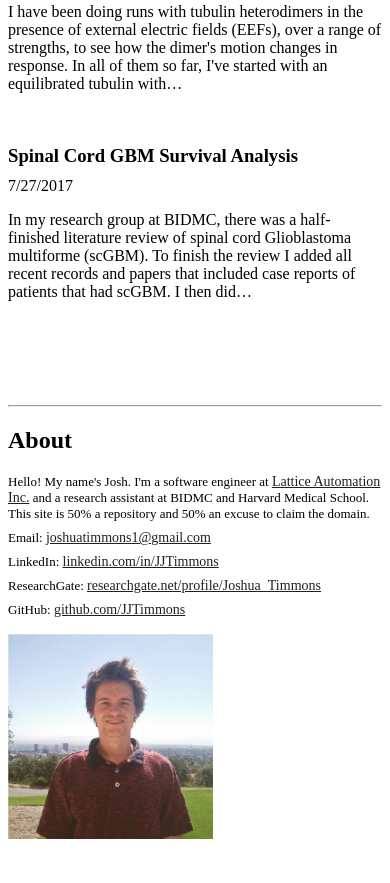
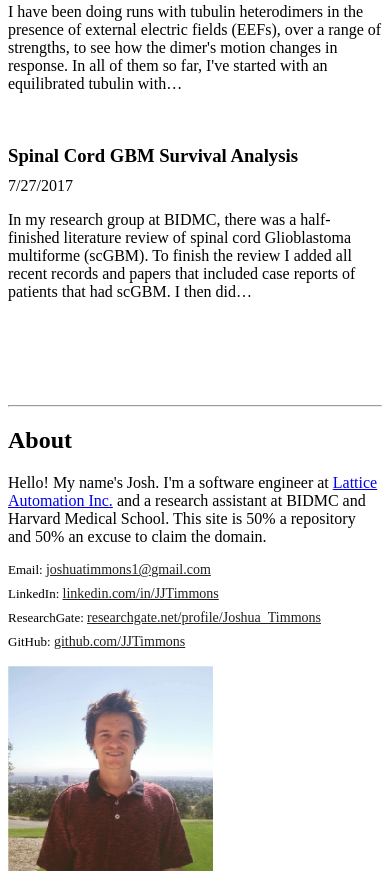
Before and after one commit to jjti/personal-site, a Gatsby site: page /blog in a window 390 px wide. Shown: the part 921-1804 px from the top of the page. Before the commit the page ends 1772 px from the top, so only its background shows below. Built offline with nearby package versions, Linux system fonts and the light colour scheme; Gatsby itself is replaced by a stand-in of ours; some packages are replaced by stand-ins of ours.

Commit message:
increase in font and heading size

```diff
--- a/src/components/Footer.jsx
+++ b/src/components/Footer.jsx
@@ -13,21 +13,20 @@
 				<div className="footer-row">
 					<div id="footer-left">
 						<div>
+							<p>
+								Hello! My name's Josh. I'm a software engineer
+								at{" "}
+								<a href="http://latticeautomation.com/">
+									Lattice Automation Inc.
+								</a>{" "}
+								and a research assistant at BIDMC and Harvard
+								Medical School. This site is 50% a repository
+								and 50% an excuse to claim the domain.
+							</p>
 							<ul
 								id="footer-social-list"
 								style={{ marginLeft: 0 }}
 							>
-								<li>
-									Hello! My name's Josh. I'm a software
-									engineer at{" "}
-									<a href="http://latticeautomation.com/">
-										Lattice Automation Inc.
-									</a>{" "}
-									and a research assistant at BIDMC and
-									Harvard Medical School. This site is 50% a
-									repository and 50% an excuse to claim the
-									domain.
-								</li>
 								<li>
 									{"Email: "}
 									<a
--- a/src/pages/Publications.css
+++ /dev/null
@@ -1,10 +0,0 @@
-ul {
-	margin-bottom: 60px;
-	padding-left: 5%;
-}
-
-li {
-	font-size: 18px;
-	line-height: 26px;
-	margin-bottom: 24px;
-}
--- a/src/pages/index.css
+++ b/src/pages/index.css
@@ -1,3 +1,13 @@
+html {
+  box-sizing: border-box;
+  font-family: -apple-system, BlinkMacSystemFont, Segoe UI, Roboto, Oxygen,
+    Ubuntu, Cantarell, Fira Sans, Droid Sans, Helvetica Neue, sans-serif;
+  font-weight: 400;
+  font-style: normal;
+  -webkit-font-smoothing: antialiased;
+  font-smooth: always;
+}
+
 body {
   color: #202020;
   font-family: sans-serif;
@@ -10,6 +20,17 @@
   font-family: sans-serif;
   font-weight: 600;
   text-decoration: none;
+}
+
+ul {
+  margin-bottom: 60px;
+  padding-left: 5%;
+}
+
+li {
+  font-size: 20px;
+  line-height: 26px;
+  margin-bottom: 24px;
 }
 
 header {
@@ -37,6 +58,13 @@
   width: 100%;
 }
 
+h1 {
+  font-size: 60px;
+  font-weight: 700;
+  margin-bottom: 15px;
+  margin-top: 0px;
+}
+
 h2 {
   font-size: 32px;
   font-weight: 700;
@@ -61,9 +89,9 @@
 
 p,
 button {
-  font-size: 17px;
+  font-size: calc(16px + 0.2vw);
   font-weight: 300;
-  line-height: 1.4;
+  line-height: 1.7;
   margin-bottom: 30px;
 }
 
@@ -103,7 +131,7 @@
   }
 
   li {
-    font-size: 15px !important;
+    font-size: 16px !important;
   }
 
   section {
--- a/src/templates/post.css
+++ b/src/templates/post.css
@@ -5,8 +5,8 @@
 	margin-bottom: -5px;
 }
 
-.blog-header h2 {
-	margin-bottom: 0;
+.blog-header h1 {
+	margin-bottom: 30px;
 }
 
 .blog-body h3 {
--- a/src/templates/post.js
+++ b/src/templates/post.js
@@ -16,7 +16,7 @@
         <Header key="header" />,
         <div className="Post" key="post">
           <div className="blog-header">
-            <h2>{post.frontmatter.title}</h2>
+            <h1>{post.frontmatter.title}</h1>
           </div>
           <div
             dangerouslySetInnerHTML={{ __html: post.html }}
```
Also changed, not shown: public/index.html (+4 -4 lines), 1 other file.
